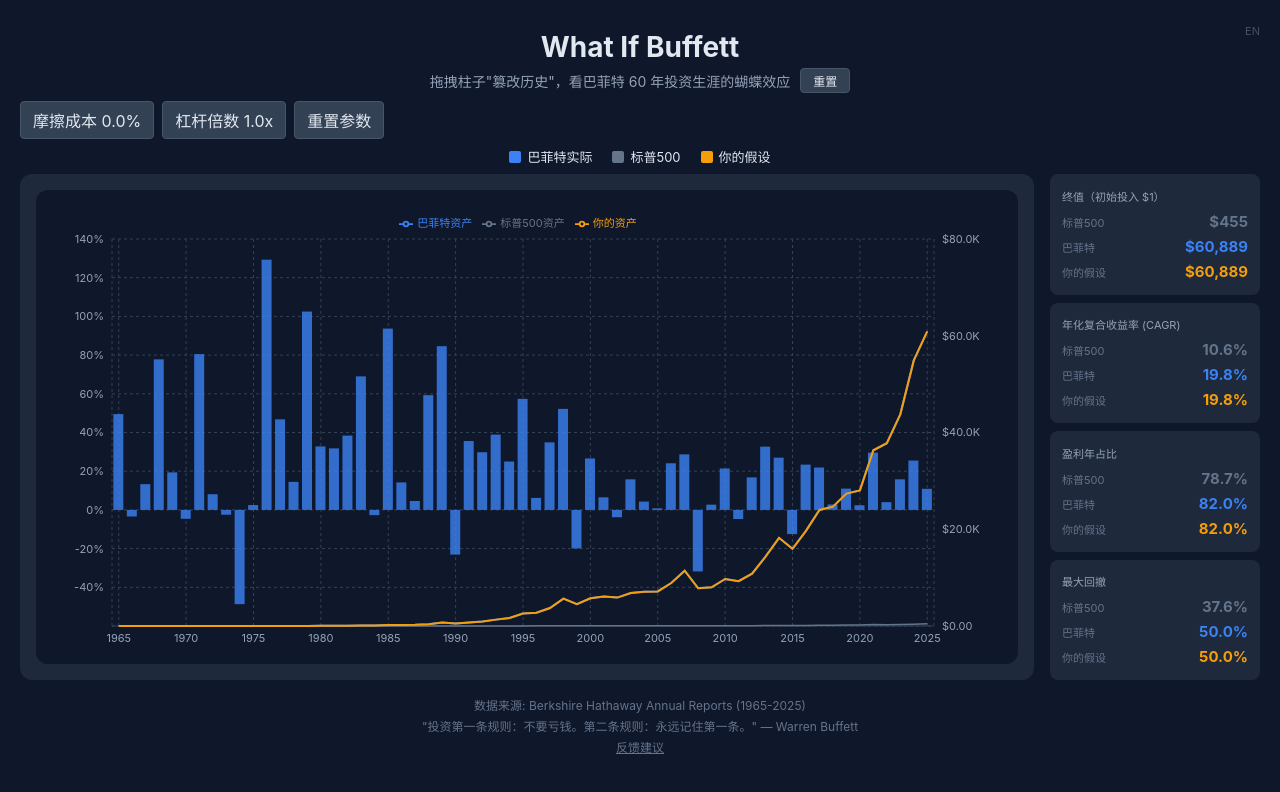
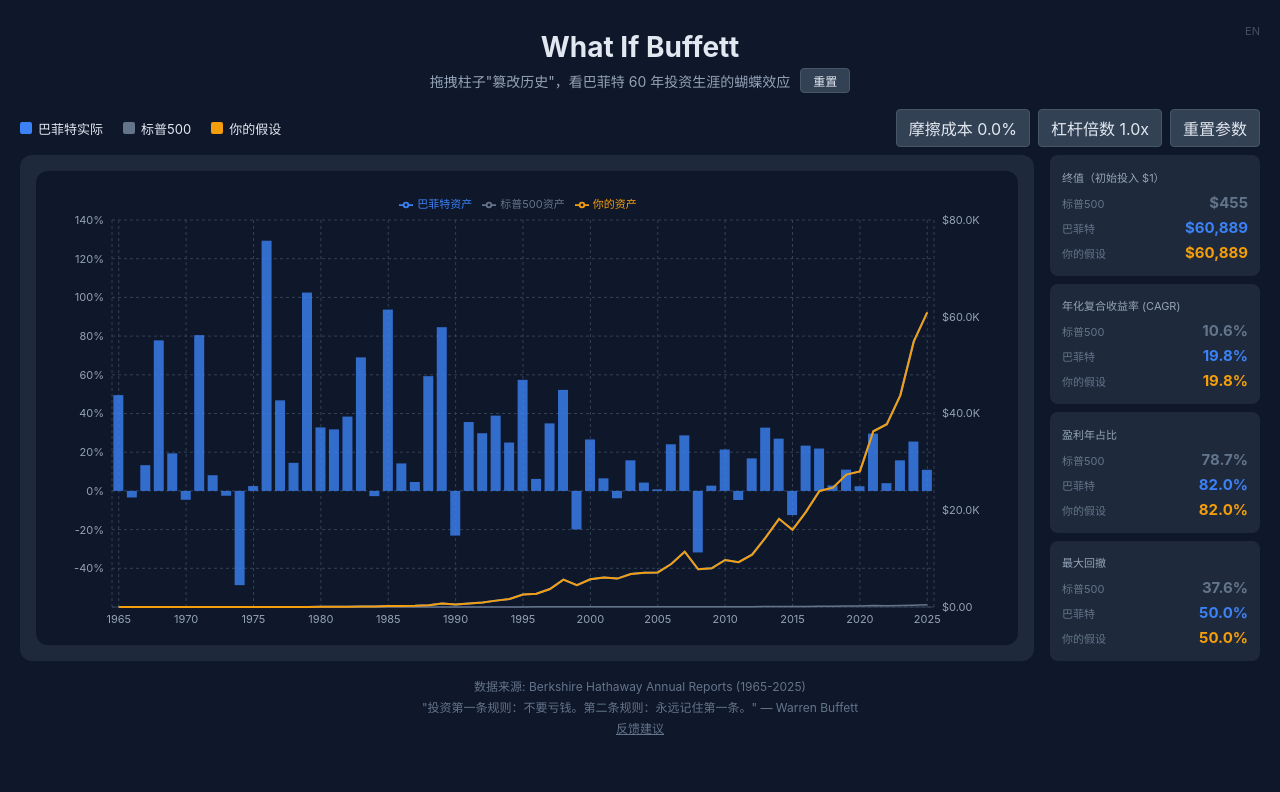
Before and after one commit to bright-zhou/what-if-buffett, a React (Vite) app: page / in a window 1280 px wide. Shown: the top 792 px of the page. Built offline with nearby package versions, Linux system fonts and the light colour scheme.

Commit message:
feat(layout): put Legend and ParameterControls on the same row

```diff
--- a/src/App.tsx
+++ b/src/App.tsx
@@ -13,12 +13,21 @@
   return (
     <div style={{ maxWidth: 1400, margin: '0 auto', padding: '0 20px' }}>
       <Header onReset={resetAll} />
-      <ParameterControls
-        parameters={parameters}
-        onChange={setParameters}
-        onReset={resetAll}
-      />
-      <Legend />
+      <div style={{
+        display: 'flex',
+        justifyContent: 'space-between',
+        alignItems: 'center',
+        gap: 16,
+        padding: '8px 0',
+        position: 'relative',
+      }}>
+        <Legend />
+        <ParameterControls
+          parameters={parameters}
+          onChange={setParameters}
+          onReset={resetAll}
+        />
+      </div>
       <div style={{ display: 'flex', gap: 16, alignItems: 'stretch' }}>
         <div style={{ flex: '1 1 0', minWidth: 0 }}>
           <ChartArea result={result} onBarDrag={updateReturn} />
```
